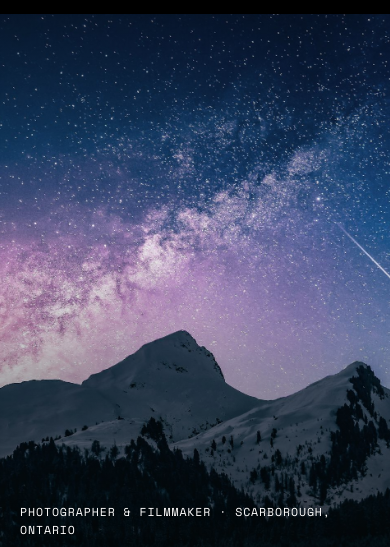
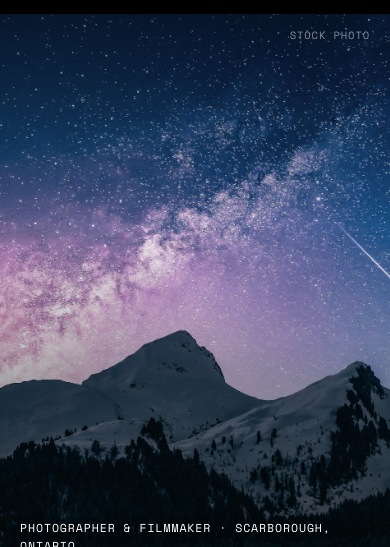
Before and after one commit to deninluvis/thedframes, a plain HTML site: page index.html in a window 390 px wide. Shown: the part 62-609 px from the top of the page. Drawn offline with nearby package versions, Linux system fonts and the light colour scheme.

Commit message:
Move the opening image note to the top of the image on phones
It no longer sits between the name and the tagline.

Co-Authored-By: Claude Fable 5.2 <noreply@anthropic.com>

```diff
--- a/assets/site.css
+++ b/assets/site.css
@@ -436,7 +436,10 @@ body.locked { overflow: hidden; }
   .section { padding-top: 4rem; padding-bottom: 4rem; }
   .page-top { padding-top: 7rem; }
   .hero .bar { flex-basis: 9vh; }
-  .title-wrap { padding-bottom: 2.4rem; }
+  .title-wrap { padding-bottom: 1.4rem; }
+  /* On phones the image note moves to the top of the image, so it never
+     sits between the name and the tagline. */
+  .img-note { top: .8rem; bottom: auto; }
   .btn-step { top: auto; bottom: .6rem; transform: none; }
   .overlay { padding-bottom: 4rem; }
 }
```
Also changed, not shown: 1 other file.
